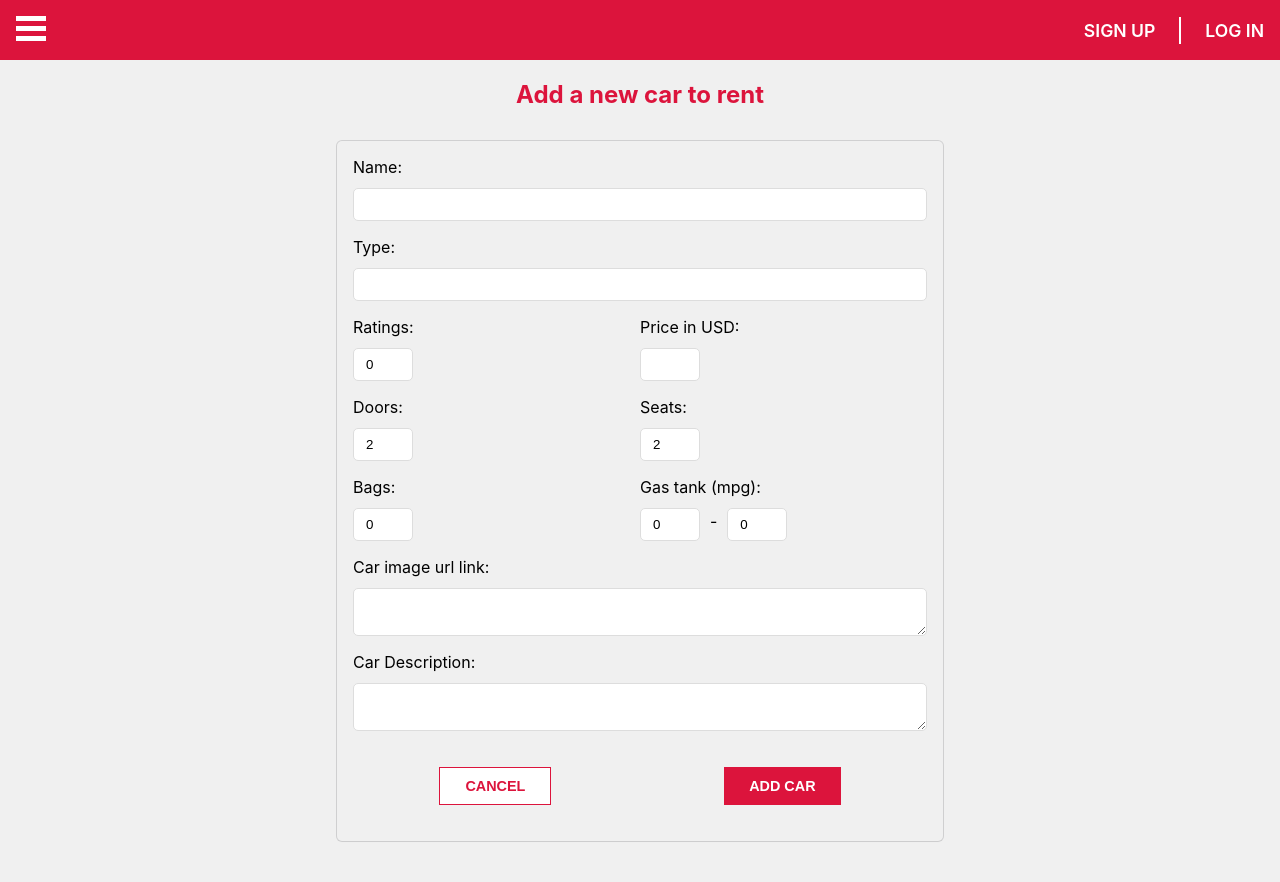
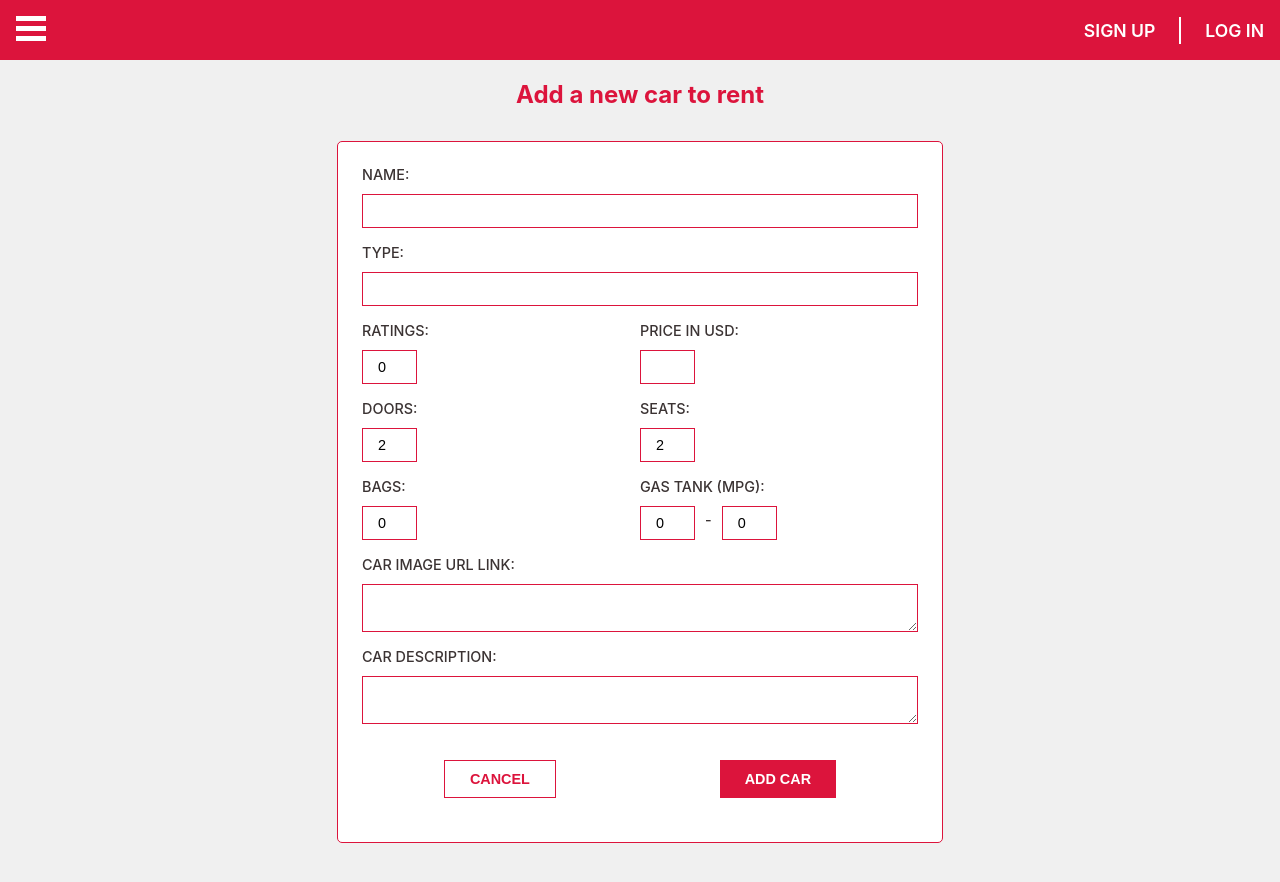
Before and after one commit to 1iceberg1/Car-Rental-front-end, a React (Create React App) app: page /add_car in a window 1280 px wide. Shown: the top 882 px of the page. Built offline with nearby package versions, Linux system fonts and the light colour scheme.

Commit message:
update style for add car form in addCar.js

```diff
--- a/src/styles/addCar.css
+++ b/src/styles/addCar.css
@@ -23,11 +23,13 @@
 
 .add_car_form_wrapper {
   display: flex;
-  padding: 1rem;
+  padding: 1.5rem;
   flex-direction: column;
   gap: 1rem;
   border-radius: 5px;
-  box-shadow: rgba(0, 0, 0, 0.02) 0 1px 3px 0, rgba(27, 31, 35, 0.15) 0 0 0 1px;
+  border: 1px solid var(--primary-color);
+  /* background-color: var(--primary-color); */
+  background-color: #fff;
 }
 
 .first_wrapper {
@@ -46,21 +48,26 @@
 }
 
 .second_wrapper input {
-  width: 60px;
+  width: 55px;
+  text-align: center;
 }
 
 .add_car_form_wrapper label {
   display: flex;
   flex-direction: column;
   gap: 3px;
-  /* border: 1px solid red; */
+  font-size: 0.9rem;
+  font-weight: 500;
+  text-transform: uppercase;
+  color: var(--secondary-color);
 }
 
 .add_car_form_wrapper input {
   padding: 8px 12px;
-  border: 1px solid #ddd;
+  font-size: 0.9rem;
+  outline: none;
+  border: 1px solid var(--primary-color);
   margin-top: 0.5rem;
-  border-radius: 5px;
 }
 
 .third_wrapper {
@@ -72,9 +79,8 @@
 
 .add_car_form_wrapper textarea {
   padding: 8px 12px;
-  border: 1px solid #ddd;
+  border: 1px solid var(--primary-color);
   margin-top: 0.5rem;
-  border-radius: 5px;
 }
 
 .car_form_container h2 {
--- a/src/styles/main.css
+++ b/src/styles/main.css
@@ -2,7 +2,7 @@
   /* --primary-color: #cfe321; */
   --primary-color: #DC143C;
   --primary-hover: #cd0a31;
-  --secondary-color: #272a31;
+  --secondary-color: #3b3333;
   --background-color: #f0f0f0;
   --star-color: #eea929;
   --red-color: #ee2929;
```
